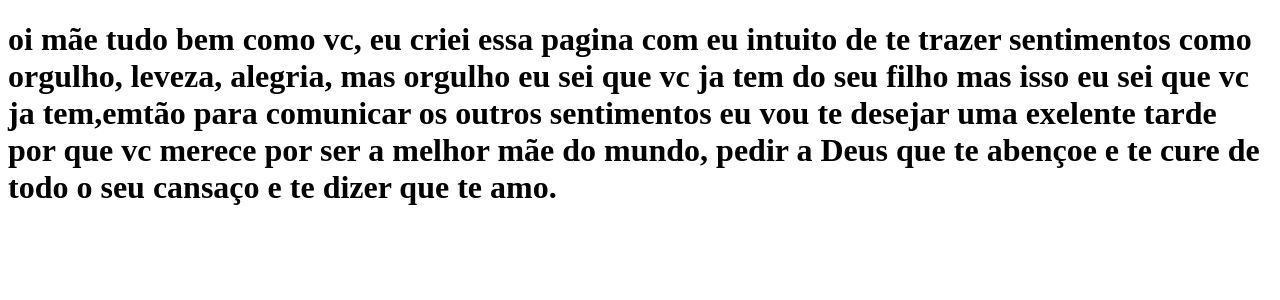
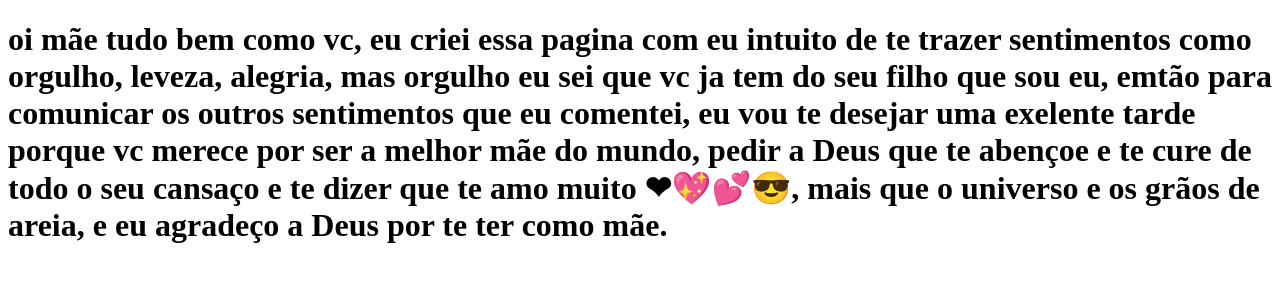
Before and after one commit to will-devcore/clone-tabnew, a Next.js app: page / in a window 1280 px wide. Shown: the top 300 px of the page. Built offline with nearby package versions, Linux system fonts and the light colour scheme.

Commit message:
modifica a frase

```diff
--- a/pages/index.js
+++ b/pages/index.js
@@ -1,5 +1,5 @@
 function home() {
-return <h1>oi mãe tudo bem como vc, eu criei essa pagina com eu intuito de te trazer sentimentos como orgulho, leveza, alegria, mas orgulho eu sei que vc ja tem do seu filho mas isso eu sei que vc ja tem,emtão para comunicar os outros sentimentos eu vou te desejar uma exelente tarde por que vc merece por ser a melhor mãe do mundo, pedir a Deus que te abençoe e te cure de todo o seu cansaço e te dizer que te amo.</h1>
+return <h1>oi mãe tudo bem como vc, eu criei essa pagina com eu intuito de te trazer sentimentos como orgulho, leveza, alegria, mas orgulho eu sei que vc ja tem do seu filho que sou eu, emtão para comunicar os outros sentimentos que eu comentei, eu vou te desejar uma exelente tarde porque vc merece por ser a melhor mãe do mundo, pedir a Deus que te abençoe e te cure de todo o seu cansaço e te dizer que te amo muito ❤💖💕😎, mais que o universo e os grãos de areia, e eu agradeço a Deus por te ter como mãe.</h1>
 }
 
 export default home;
```
